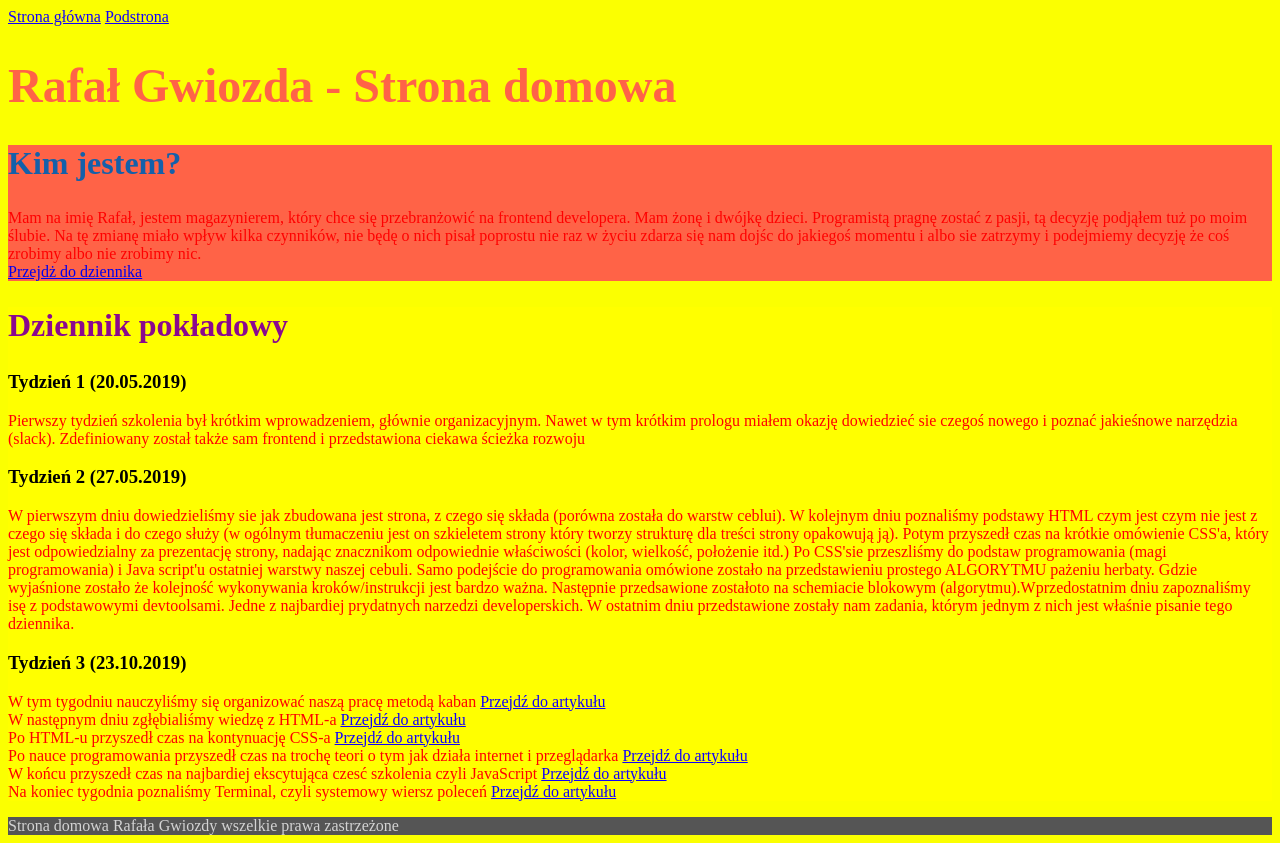
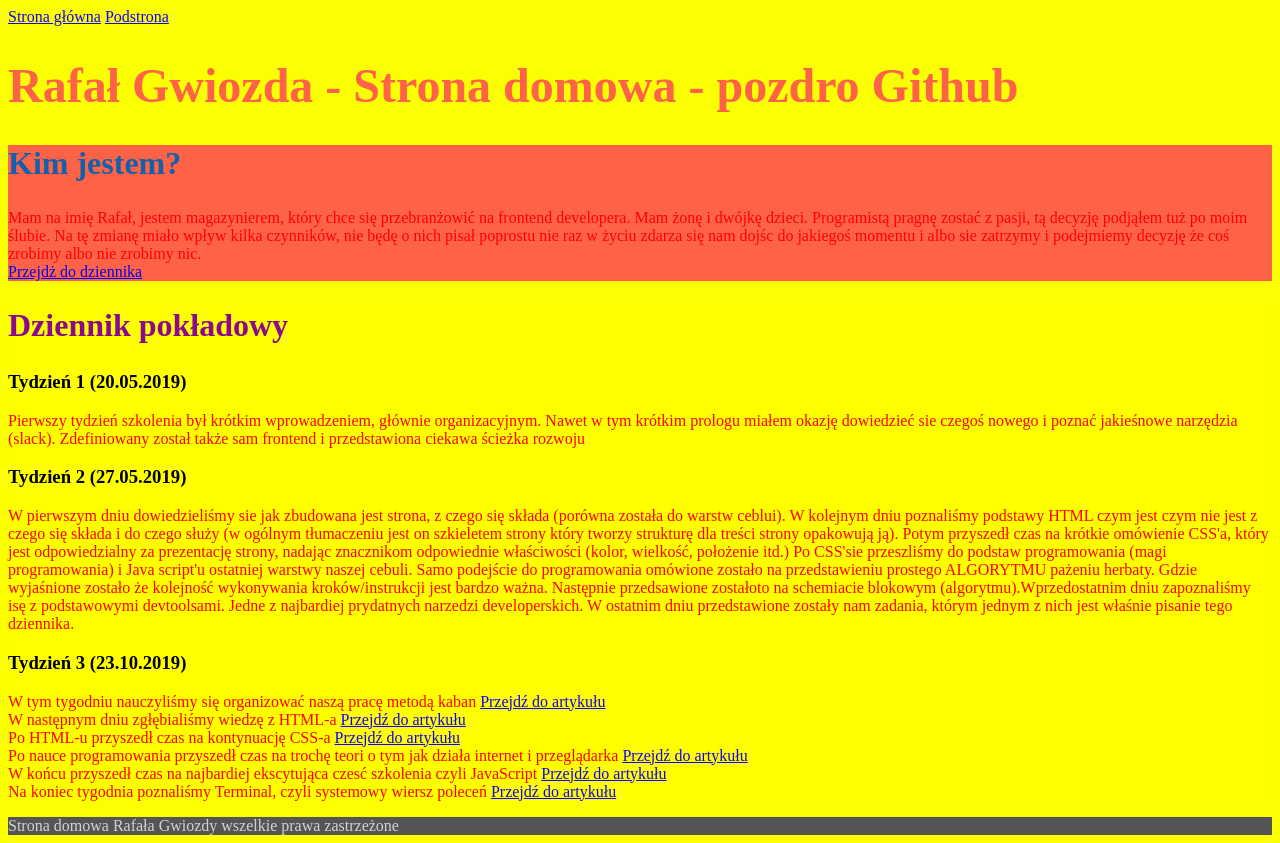
Before and after one commit to RafalGwiozda/homepage, a plain HTML site: page index.html in a window 1280 px wide. Drawn offline with Linux system fonts and the light colour scheme.

Commit message:
feat: new heading

```diff
--- a/index.html
+++ b/index.html
@@ -16,7 +16,7 @@
 	</header>
 	<main class="main">
 		<header>
-			<h1 class="mainHeader">Rafał Gwiozda - Strona domowa</h1>
+			<h1 class="mainHeader">Rafał Gwiozda - Strona domowa - pozdro Github</h1>
 		</header>
 		<section class="personalSection">
 			<h2 class="sectionHeader">Kim jestem?</h2>
```
